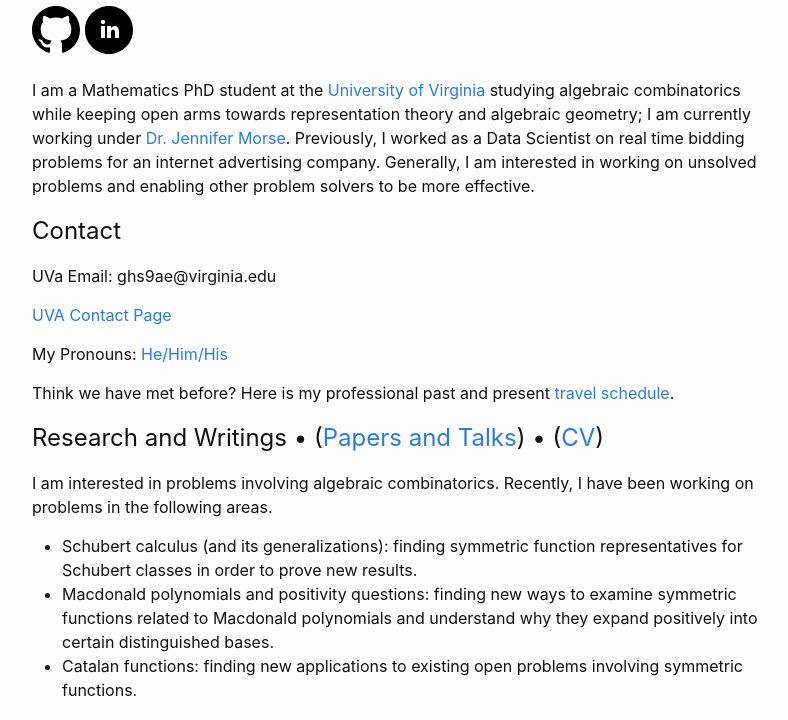
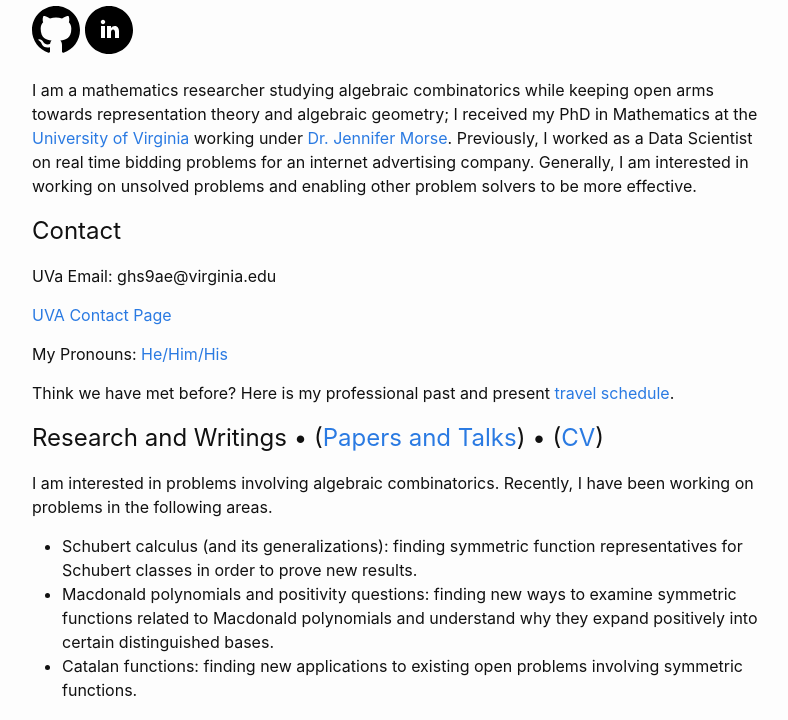
Before and after one commit to ghseeli/ghseeli.github.io, a Jekyll site: the page built from index.html, in a window 1280 px wide and 900 px high, scrolled down 327 px, cut to the strip 180-900 px from the top of the window. Shown: the whole strip, without its empty margins (238-1026 px from the left). Built offline with Jekyll 4.4.1, drawn with Linux system fonts in a browser that asks for light colours; formulas are drawn with MathJax 3.

Commit message:
Update index.html

```diff
--- a/index.html
+++ b/index.html
@@ -10,7 +10,7 @@
 	<a href="https://github.com/ghseeli"><img src="img/iconmonstr-github-1.svg" alt="GitHub" width="48" height="48" /></a>
 	<a href="https://www.linkedin.com/in/george-h-seelinger-49064852/" ><img src="img/iconmonstr-linkedin-4.svg" alt="LinkedIn" width="48" height="48" /></a>
 	<br /><br />
-		<p>I am a Mathematics PhD student at the <a href="http://math.virginia.edu/">University of Virginia</a> studying algebraic combinatorics while keeping open arms towards representation theory and algebraic geometry; I am currently working under <a href="http://math.virginia.edu/people/jlm6cj/">Dr. Jennifer Morse</a>. Previously, I worked as a Data Scientist on real time bidding problems for an internet advertising company. Generally, I am interested in working on unsolved problems and enabling other problem solvers to be more effective. </p>
+		<p>I am a mathematics researcher studying algebraic combinatorics while keeping open arms towards representation theory and algebraic geometry; I received my PhD in Mathematics at the <a href="http://math.virginia.edu/">University of Virginia</a> working under <a href="http://math.virginia.edu/people/jlm6cj/">Dr. Jennifer Morse</a>. Previously, I worked as a Data Scientist on real time bidding problems for an internet advertising company. Generally, I am interested in working on unsolved problems and enabling other problem solvers to be more effective. </p>
 	<h2>Contact</h2>
 		<p>UVa Email: ghs9ae@virginia.edu</p>
 		<p><a href="http://math.virginia.edu/people/ghs9ae/">UVA Contact Page</a></p>
```
